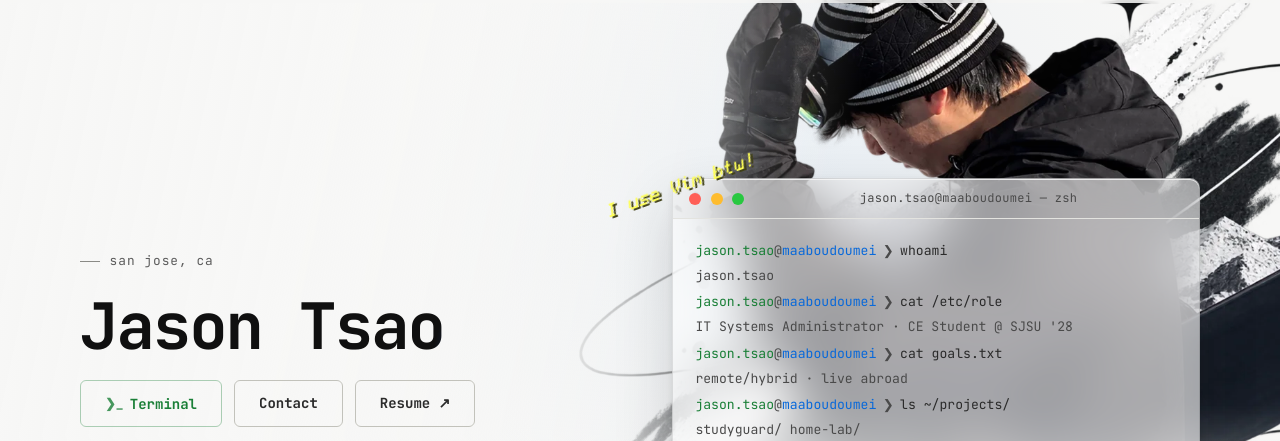
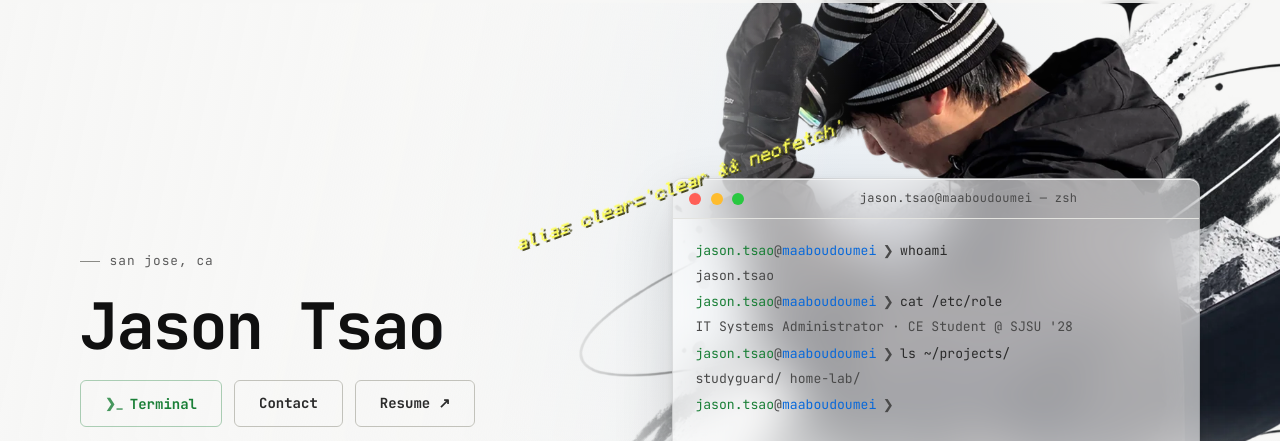
Before and after one commit to Maaboudoufu/portfolio, a React (Create React App) app: page / in a window 1280 px wide. Shown: the part 77-518 px from the top of the page. Built offline with nearby package versions, Linux system fonts and the light colour scheme; no server answers.

Commit message:
removed goals.txt

```diff
--- a/src/App.js
+++ b/src/App.js
@@ -32,8 +32,6 @@ export const TERMINAL_LINES = [
   { type: 'out', text: 'jason.tsao' },
   { type: 'cmd', text: 'cat /etc/role' },
   { type: 'out', text: 'IT Systems Administrator  ·  CE Student @ SJSU \'28' },
-  { type: 'cmd', text: 'cat goals.txt' },
-  { type: 'out', text: 'remote/hybrid · live abroad' },
   { type: 'cmd', text: 'ls ~/projects/' },
   { type: 'out', text: 'studyguard/   home-lab/' },
   { type: 'cmd', text: '' },
@@ -414,6 +412,7 @@ const SPLASH_TEXTS = [
   'Cup of Catppuccin Mocha?',
   'kubectl approved!',
   'I use Vim btw!',
+  "alias clear='clear && neofetch'",
 ];
 
 const LAST_SPLASH_KEY = 'lastSplash';
```
